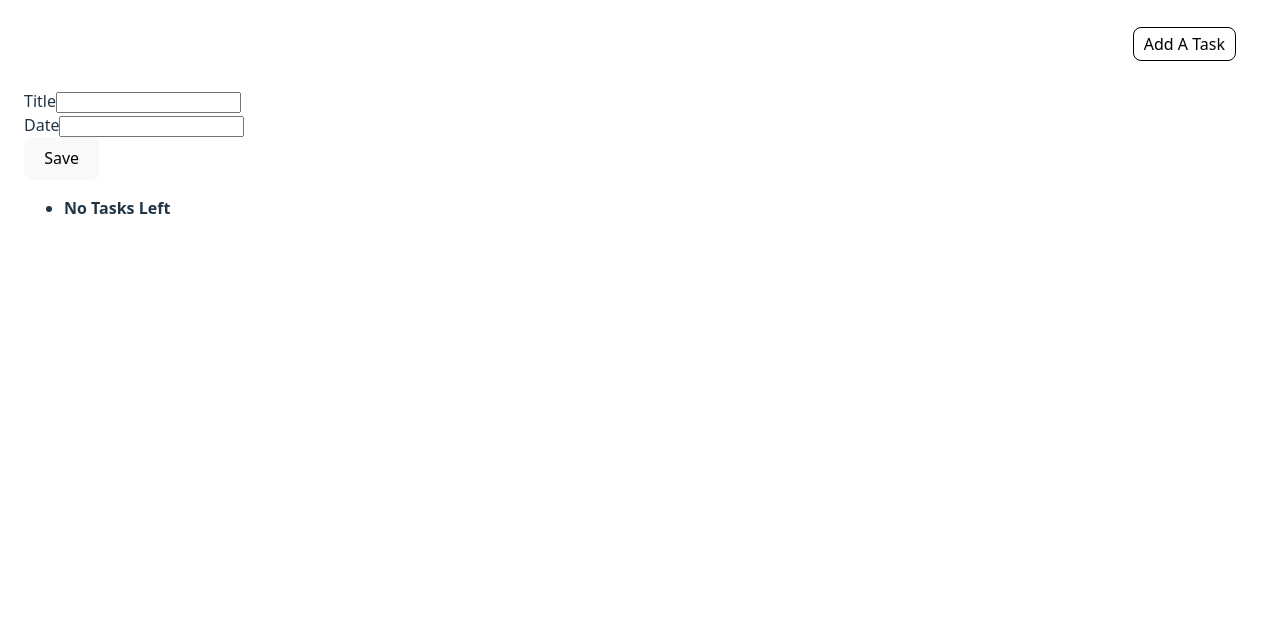
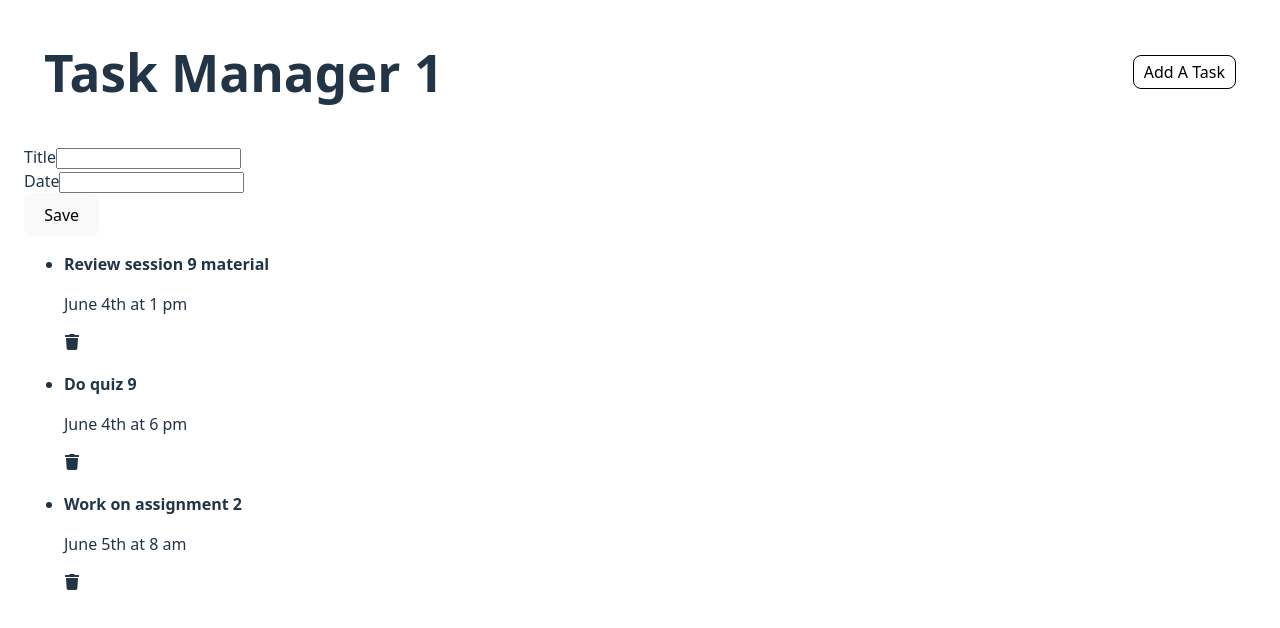
Before and after one commit to yanheng66/CS5610, a React (Vite) app in the folder week9/vite-project/: page / in a window 1280 px wide. Shown: the top 628 px of the page. Built offline with nearby package versions, Linux system fonts and the light colour scheme; data requests are answered from the project's data file.

Commit message:
http requests

```diff
--- a/week9/vite-project/src/App.tsx
+++ b/week9/vite-project/src/App.tsx
@@ -1,25 +1,86 @@
-import { useState } from "react";
+import { useState, useEffect } from "react";
 import AddTask from "./component/AddTask";
 import TasksList from "./component/TasksList";
 import Header from "./component/Header";
 
 export interface Task {
+  id: number;
   title: string;
   date: string;
 }
 
 const App: React.FC = () => {
   const [tasks, setTasks] = useState<Task[]>([]);
+  const [loading, setLoading] = useState<boolean>(true);
 
-  const handleAddTask = (task: Task) => {
-    setTasks((prevTasks) => [...prevTasks, task]);
+  // useEffect hook to fetch tasks from fake server on page load
+  useEffect(() => {
+    async function fetchData() {
+      try {
+        // Using fetch API to get tasks data
+        const response = await fetch("http://localhost:5000/tasks");
+        // Check if response is OK (HTTP status in the range 200-299)
+        if (!response.ok) {
+          throw new Error(`HTTP error! status: ${response.status}`);
+        }
+        const data = await response.json(); // Parse JSON data
+        setTasks(data);
+      } catch (error) {
+        console.error("Error fetching tasks:", error);
+      } finally {
+        setLoading(false);
+      }
+    }
+    fetchData();
+  }, []); // Empty dependency array to run only once
+
+  // Function to add a new task using POST request
+  const handleAddTask = async (task: Omit<Task, "id">) => {
+    try {
+      const response = await fetch("http://localhost:5000/tasks", {
+        method: "POST", // Using POST method to add new task
+        headers: {
+          "Content-Type": "application/json",
+        },
+        body: JSON.stringify(task), // Convert task object to JSON string
+      });
+      if (!response.ok) {
+        throw new Error(`HTTP error! status: ${response.status}`);
+      }
+      const newTask = await response.json(); // Get the newly created task (including id)
+      setTasks((prevTasks) => [...prevTasks, newTask]);
+    } catch (error) {
+      console.error("Error adding task:", error);
+    }
   };
+
+  // Function to delete a task using DELETE request
+  const handleDeleteTask = async (id: number) => {
+    try {
+      const response = await fetch(`http://localhost:5000/tasks/${id}`, {
+        method: "DELETE", // Using DELETE method to remove task
+      });
+      if (!response.ok) {
+        throw new Error(`HTTP error! status: ${response.status}`);
+      }
+      // Update tasks state after successful deletion
+      setTasks((prevTasks) => prevTasks.filter((task) => task.id !== id));
+    } catch (error) {
+      console.error("Error deleting task:", error);
+    }
+  };
+
+  // Conditional rendering: show "Loading ..." while data is being fetched
+  if (loading) {
+    return <div>Loading ...</div>;
+  }
 
   return (
     <div className="container">
-      <Header />
+      {/* Passing required props to Header */}
+      <Header name="Task Manager" version={1} />
       <AddTask onAddTask={handleAddTask} />
-      <TasksList tasks={tasks} />
+      <TasksList tasks={tasks} onDelete={handleDeleteTask} />
     </div>
   );
 };
--- a/week9/vite-project/src/component/AddTask.tsx
+++ b/week9/vite-project/src/component/AddTask.tsx
@@ -1,12 +1,12 @@
 import { useState } from "react";
 
-interface Task {
+interface TaskInput {
     title: string;
     date: string;
 }
 
 interface AddTaskProps {
-    onAddTask: (task: Task) => void;
+    onAddTask: (task: TaskInput) => void;
 }
 
 const AddTask: React.FC<AddTaskProps> = ({ onAddTask }) => {
@@ -21,7 +21,7 @@ const AddTask: React.FC<AddTaskProps> = ({ onAddTask }) => {
             return;
         }
 
-        const newTask = { title, date };
+        const newTask: TaskInput = { title, date };
         onAddTask(newTask);
 
         setTitle("");
```
